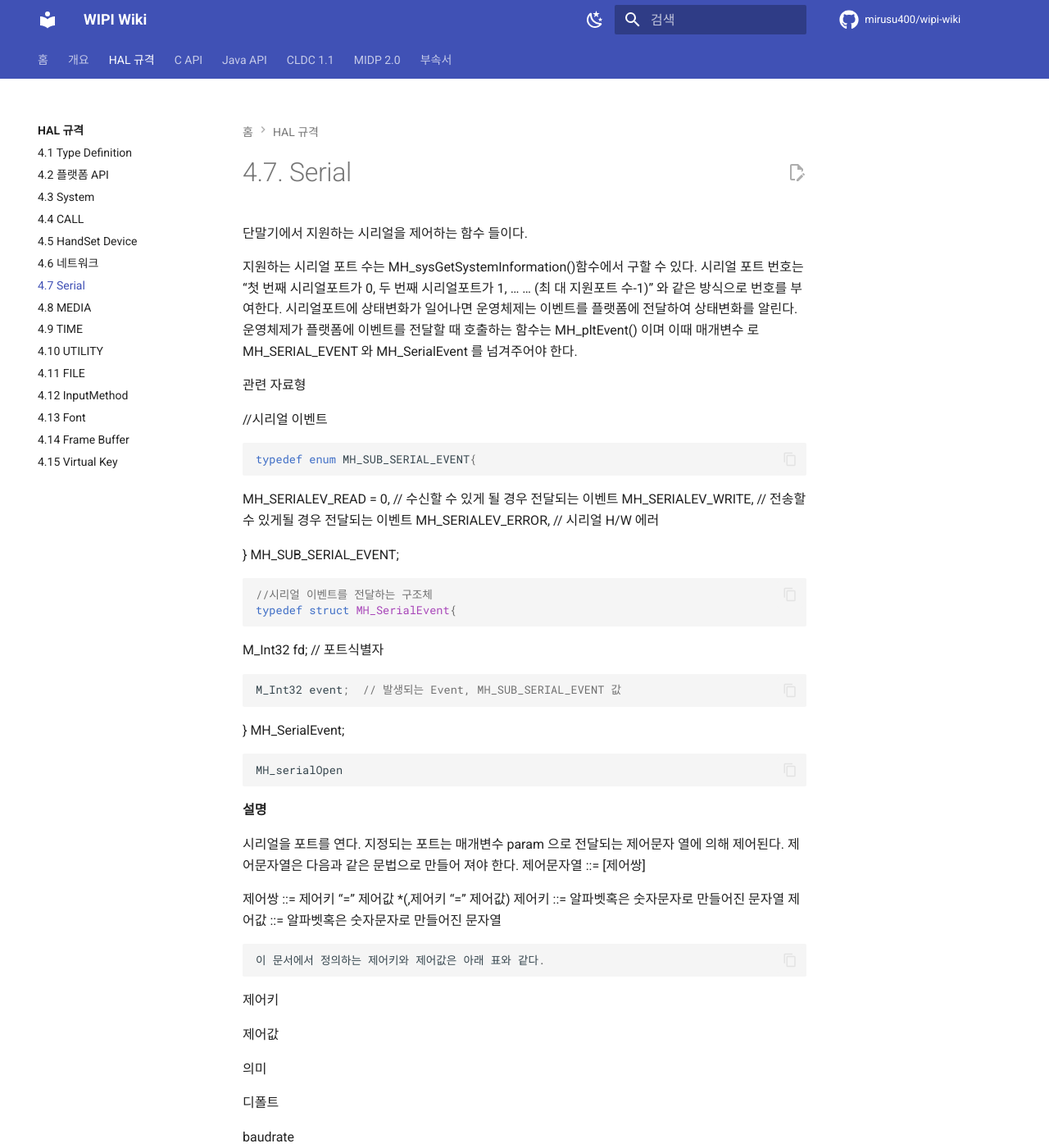
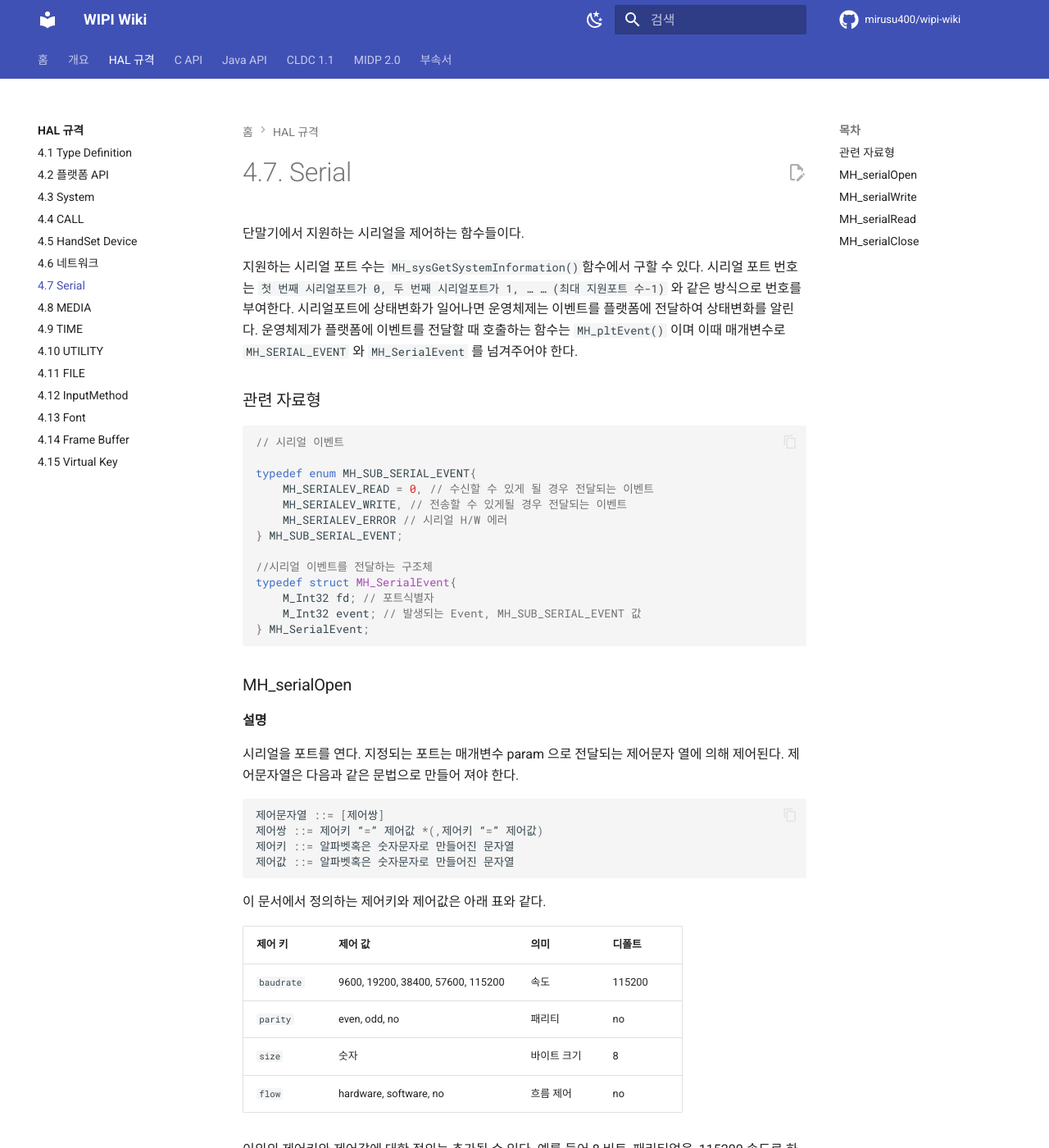
Before and after one commit to mirusu400/wipi-wiki, an MkDocs documentation site: the page built from docs/hal/serial.md, in a window 1280 px wide and 1400 px high. Shown: the whole window at 82% size. Built offline with MkDocs 1.6.1 and Material for MkDocs 9.7.7, drawn with Linux system fonts in a browser that asks for light colours; comment, search, counter and statistics services are not loaded; some of the changed text lies outside the part shown.

Commit message:
update serial.md

````diff
--- a/docs/hal/serial.md
+++ b/docs/hal/serial.md
@@ -1,99 +1,56 @@
 # 4.7. Serial
 
-단말기에서 지원하는 시리얼을 제어하는 함수 들이다.
+단말기에서 지원하는 시리얼을 제어하는 함수들이다.
 
-지원하는 시리얼 포트 수는 MH_sysGetSystemInformation()함수에서 구할 수 있다. 시리얼 포트 번호는 “첫 번째 시리얼포트가 0, 두 번째 시리얼포트가 1, … …  (최 대 지원포트 수-1)” 와 같은 방식으로 번호를 부여한다. 시리얼포트에 상태변화가 일어나면 운영체제는 이벤트를 플랫폼에 전달하여 상태변화를 알린다. 운영체제가 플랫폼에 이벤트를 전달할 때 호출하는 함수는 MH_pltEvent() 이며 이때 매개변수 로 MH_SERIAL_EVENT 와 MH_SerialEvent 를 넘겨주어야 한다.
+지원하는 시리얼 포트 수는 `MH_sysGetSystemInformation()`함수에서 구할 수 있다. 시리얼 포트 번호는 `첫 번째 시리얼포트가 0, 두 번째 시리얼포트가 1, … …  (최대 지원포트 수-1)` 와 같은 방식으로 번호를 부여한다. 시리얼포트에 상태변화가 일어나면 운영체제는 이벤트를 플랫폼에 전달하여 상태변화를 알린다. 운영체제가 플랫폼에 이벤트를 전달할 때 호출하는 함수는 `MH_pltEvent()` 이며 이때 매개변수로 `MH_SERIAL_EVENT` 와 `MH_SerialEvent` 를 넘겨주어야 한다.
 
-관련 자료형
-
-//시리얼 이벤트
+### 관련 자료형
 
 ```c
+// 시리얼 이벤트
+
 typedef enum MH_SUB_SERIAL_EVENT{
+    MH_SERIALEV_READ = 0, // 수신할 수 있게 될 경우 전달되는 이벤트
+    MH_SERIALEV_WRITE, // 전송할 수 있게될 경우 전달되는 이벤트
+    MH_SERIALEV_ERROR // 시리얼 H/W 에러
+} MH_SUB_SERIAL_EVENT;
+
+//시리얼 이벤트를 전달하는 구조체
+typedef struct MH_SerialEvent{
+    M_Int32 fd; // 포트식별자
+    M_Int32 event; // 발생되는 Event, MH_SUB_SERIAL_EVENT 값
+} MH_SerialEvent;
 ```
 
-MH_SERIALEV_READ = 0,	// 수신할 수 있게 될 경우 전달되는 이벤트 MH_SERIALEV_WRITE,	// 전송할 수 있게될 경우 전달되는 이벤트 MH_SERIALEV_ERROR,	// 시리얼 H/W 에러
-
-} MH_SUB_SERIAL_EVENT;
-
-```c
-//시리얼 이벤트를 전달하는 구조체
-typedef struct MH_SerialEvent{
-```
-
-M_Int32 fd;	// 포트식별자
-
-```c
-M_Int32 event;	// 발생되는 Event, MH_SUB_SERIAL_EVENT 값
-```
-
-} MH_SerialEvent;
-
-```c
-MH_serialOpen
-```
+### MH_serialOpen
 
 **설명**
 
-시리얼을 포트를 연다. 지정되는 포트는 매개변수 param 으로 전달되는 제어문자 열에 의해 제어된다. 제어문자열은 다음과 같은 문법으로 만들어 져야 한다. 제어문자열 ::= [제어쌍]
-
-제어쌍 ::= 제어키 “=” 제어값 *(,제어키 “=” 제어값) 제어키 ::= 알파벳혹은 숫자문자로 만들어진 문자열 제어값 ::= 알파벳혹은 숫자문자로 만들어진 문자열
+시리얼을 포트를 연다. 지정되는 포트는 매개변수 param 으로 전달되는 제어문자 열에 의해 제어된다. 제어문자열은 다음과 같은 문법으로 만들어 져야 한다.
 
 ```c
-이 문서에서 정의하는 제어키와 제어값은 아래 표와 같다.
+제어문자열 ::= [제어쌍]
+제어쌍 ::= 제어키 “=” 제어값 *(,제어키 “=” 제어값)
+제어키 ::= 알파벳혹은 숫자문자로 만들어진 문자열
+제어값 ::= 알파벳혹은 숫자문자로 만들어진 문자열
 ```
 
-제어키
+이 문서에서 정의하는 제어키와 제어값은 아래 표와 같다.
 
-제어값
+| 제어 키 | 제어 값 | 의미 | 디폴트 |
+|---|---|---|---|
+| `baudrate` | 9600, 19200, 38400, 57600, 115200 | 속도 | 115200 |
+| `parity` | even, odd, no | 패리티 | no |
+| `size` | 숫자 | 바이트 크기 | 8 |
+| `flow` | hardware, software, no | 흐름 제어 | no |
 
-의미
+이외의 제어키와 제어값에 대한 정의는 추가될 수 있다. 예를 들어 8 비트, 패리티없음, 115200 속도로 하드웨어 흐름제어를 하기 위해 포트를 열 경우 제어문자열은 다음과 같다.
 
-디폴트
-
-baudrate
-
-9600,  19200,  38400,
-
-57600, 115200
-
-속도
-
-115200
-
-parity
-
-even, odd, no
-
-패리티
-
-no
-
-size
-
-숫자
-
-바이트 크기
-
-flow
-
-hardware,	software,
-
-no
-
-흐름제어
-
-no
-
-```c
-이외의 제어키와 제어값에 대한 정의는 추가될 수 있다. 예를 들어 8 비트, 패리티없 음, 115200 속도로 하드웨어 흐름제어를 하기 위해 포트를 열 경우 제어문자열은 다 음과 같다.
+```
+”baudrate=115200,parity=no,size=8,flow=hardware”
 ```
 
-”baudrate=115200,parity=no,size=8,flow=hardware”
-
-```c
 제어문자열에 앞에서 정의한 제어키가 없을 경우 디폴트 값으로 설정된다.
-```
 
 **프로토타입**
 
@@ -103,7 +60,8 @@
 
 **매개 변수**
 
-[in]	port	포트 번호 [in]	param	제어문자열
+- `port` - [in] 포트 번호
+- `param` - [in] 제어문자열
 
 **반환 값**
 
@@ -113,9 +71,10 @@
 
 실패
 
-M_E_NOTSUP - 해당 포트번호 또는 제어문자열에 대한 제어을 제공하지 않을 경우
-
-M_E_INVALID – 제어문자열이 잘 못된 포멧일 경우 M_E_ISCONN – 해당 포트가 이미 열린 경우 M_E_ERROR - 기타 이유로 실패할 경우
+- `M_E_NOTSUP` - 해당 포트번호 또는 제어문자열에 대한 제어을 제공하지 않을 경우
+- `M_E_INVALID` – 제어문자열이 잘 못된 포멧일 경우
+- `M_E_ISCONN` – 해당 포트가 이미 열린 경우
+- `M_E_ERROR` - 기타 이유로 실패할 경우
 
 **부작용**
 
@@ -125,13 +84,13 @@
 
 없음
 
-```c
-MH_serialWrite 설명
-```
+### MH_serialWrite
+
+**설명**
 
 시리얼로 데이터를 전송한다.
 
-반환 값이 M_E_WOULDBLOCK 일 경우에는 시스템 내부 요인으로 지금 당장 전송할 수 없다는 것을 의미하며, 전송할 수 있는 상태가 되면, MH_SERIALEV_WRITE 이벤 트를 플랫폼에 전달해야 한다. 플랫폼은 MH_SERIALEV_WRITE 이벤트를 받으면 다시 MH_serialWrite()를 호출하여 시리얼 데이터 쓰기를 재시도 하면 된다. 만약 이 함수를 호출했을 때 DTR 핀에 상대방이 감지되지 않으면 M_E_NOTCONN 을 리턴한다.
+반환 값이 `M_E_WOULDBLOCK` 일 경우에는 시스템 내부 요인으로 지금 당장 전송할 수 없다는 것을 의미하며, 전송할 수 있는 상태가 되면, `MH_SERIALEV_WRITE` 이벤트를 플랫폼에 전달해야 한다. 플랫폼은 `MH_SERIALEV_WRITE` 이벤트를 받으면 다시 `MH_serialWrite()`를 호출하여 시리얼 데이터 쓰기를 재시도 하면 된다. 만약 이 함수를 호출했을 때 DTR 핀에 상대방이 감지되지 않으면 `M_E_NOTCONN` 을 리턴한다.
 
 **프로토타입**
 
@@ -141,19 +100,21 @@
 
 **매개 변수**
 
-[in]	fd	시리얼 식별자 [in]	buf	데이터 버퍼 [in]	len	전송할 크기
+- `fd`- [in] 시리얼 식별자
+- `buf` - [in] 데이터 버퍼
+- `len` - [in] 전송할 크기
 
 **반환 값**
 
-성공 실패
+성공
 
-전송한 크기
+- 전송한 크기
 
-M_E_ERROR -  기타 이유로 실패할 경우
+실패
 
-M_E_WODULDBLOCK –전송할 수 있을 때 까지 기다려야 경우
-
-M_E_NOTCONN – 이 함수를 호출 했을 때 DTR 핀에 상대방이 감지되지 않을 경우
+- `M_E_ERROR` - 기타 이유로 실패할 경우
+- `M_E_WODULDBLOCK` – 전송할 수 있을 때 까지 기다려야 경우
+- `M_E_NOTCONN` – 이 함수를 호출 했을 때 DTR 핀에 상대방이 감지되지 않을 경우
 
 **부작용**
 
@@ -163,11 +124,11 @@
 
 없음
 
-```c
-MH_serialRead 설명
-```
+### MH_serialRead
 
-시리얼로 데이터를 수신한다. 반환 값이 M_E_WOULDBLOCK 일 경우에는 읽어 들일 데이터가 없다는 것을 의미하며, 읽어 들일 데이터가 도착하면, MH_SERIALEV_READ 이벤트가 플랫폼에 전달되어야 한다. 플랫폼은 MH_SERIALEV_READ 이벤트를 받으면 다시 MH_serialRead()를 호출하여 시리얼 데이터 읽기를 재시도 하면 된다. 만약 이 함수를 호출했을 때 DTR 핀에 상대방이 감지되지 않으면 M_E_NOTCONN 을 리턴 한다.
+**설명**
+
+시리얼로 데이터를 수신한다. 반환 값이 `M_E_WOULDBLOCK` 일 경우에는 읽어 들일 데이터가 없다는 것을 의미하며, 읽어 들일 데이터가 도착하면, `MH_SERIALEV_READ` 이벤트가 플랫폼에 전달되어야 한다. 플랫폼은 `MH_SERIALEV_READ` 이벤트를 받으면 다시 `MH_serialRead()`를 호출하여 시리얼 데이터 읽기를 재시도 하면 된다. 만약 이 함수를 호출했을 때 DTR 핀에 상대방이 감지되지 않으면 `M_E_NOTCONN` 을 리턴 한다.
 
 **프로토타입**
 
@@ -177,39 +138,21 @@
 
 **매개 변수**
 
-[in]
-
-port
-
-시리얼
-
-식별자
-
-[out]
-
-buf
-
-데이터
-
-버퍼
-
-[in]
-
-len
-
-버퍼의
-
-길이
+- `port` - [in] 시리얼 식별자
+- `buf` - [out] 데이터 버퍼
+- `len` -[in] 버퍼의 길이
 
 **반환 값**
 
-성공 실패
+성공
 
-읽은 데이터 길이
+- 읽은 데이터 길이
 
-M_E_ERROR -  기타 이유로 실패할 경우 M_E_WOULDBLOCK –읽을 데이터가 도착할 때까지 기다려야 하는 경우
+실패
 
-M_E_NOTCONN - 이 함수를 호출 했을 때 DTR 핀에 상대방이 감지되지 않 을 경우
+- `M_E_ERROR` - 기타 이유로 실패할 경우
+- `M_E_WOULDBLOCK` –읽을 데이터가 도착할 때까지 기다려야 하는 경우
+- `M_E_NOTCONN` - 이 함수를 호출 했을 때 DTR 핀에 상대방이 감지되지 않을 경우
 
 **부작용**
 
@@ -219,9 +162,9 @@
 
 없음
 
-```c
-MH_serialClose 설명
-```
+### MH_serialClose
+
+**설명**
 
 시리얼포트를 닫는다.
 
@@ -233,7 +176,7 @@
 
 **매개 변수**
 
-[in]	fd	시리얼 식별자
+- `fd` - [in] 시리얼 식별자
 
 **반환 값**
 
````
